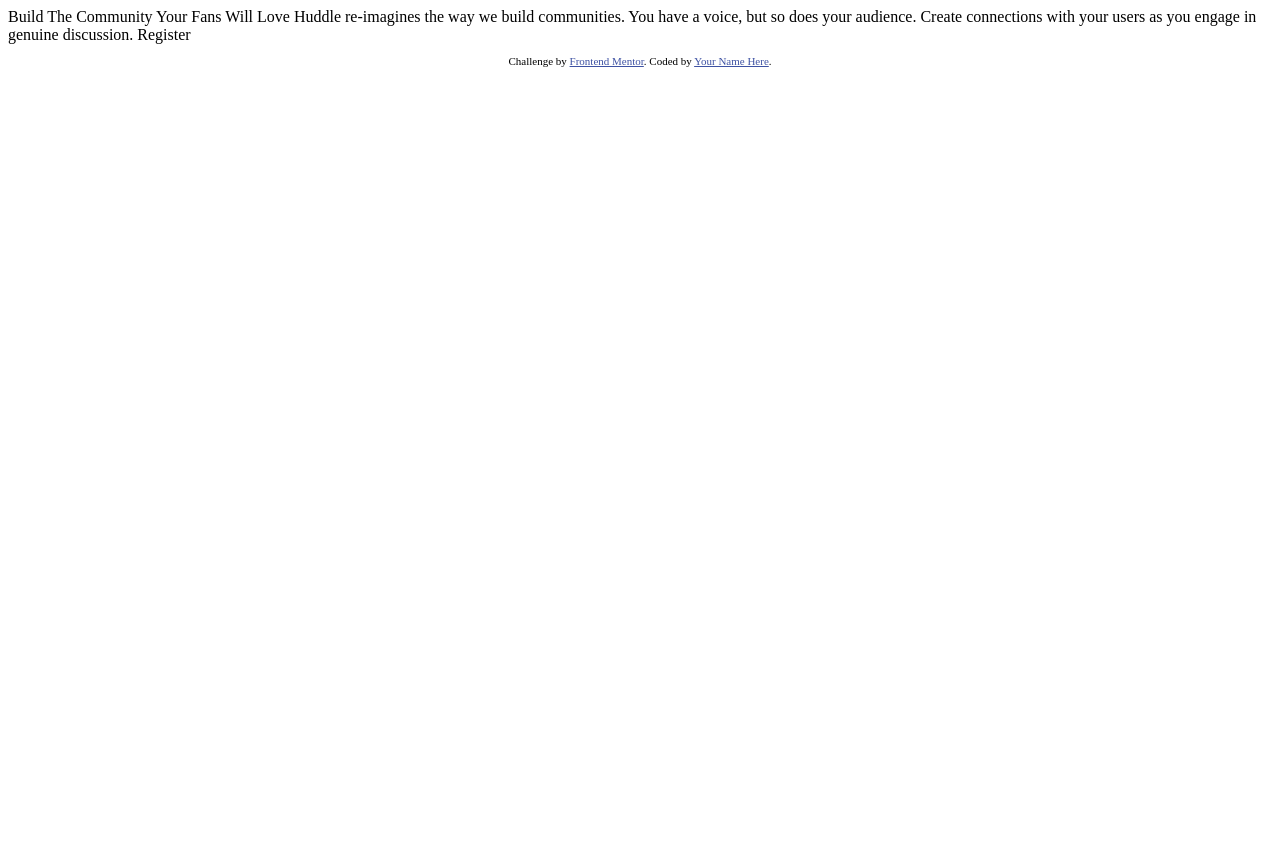
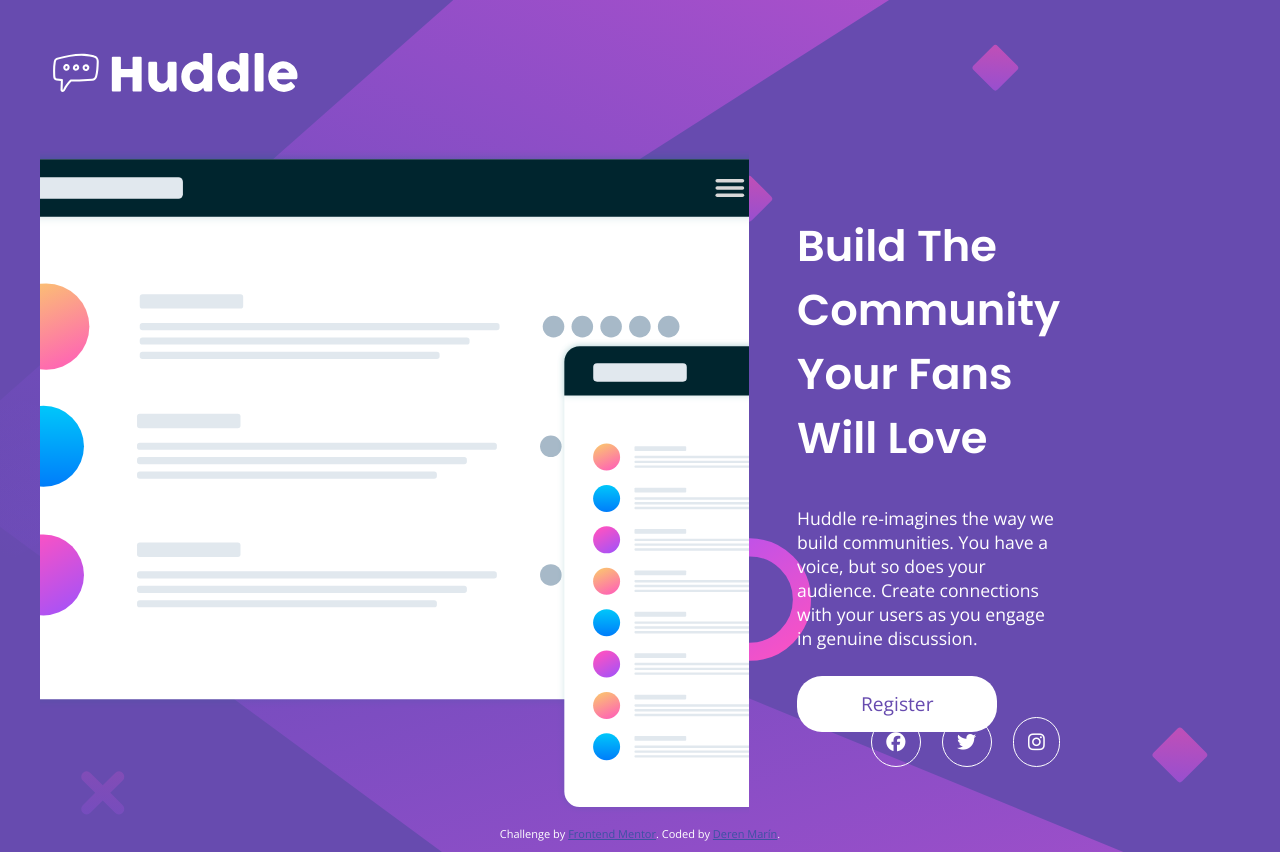
Before and after one commit to MorbitDemon/huddle-landing-page-with-single-introductory-section-master, a plain HTML site: page index.html in a window 1280 px wide. Before the commit the page ends 800 px from the top, so only its background shows below. Drawn offline with nearby package versions, Linux system fonts and the light colour scheme.

Commit message:
- Progress in the Desktop version.

```diff
--- /dev/null
+++ b/css/styles.css
@@ -0,0 +1,95 @@
+* {
+  box-sizing: border-box;
+}
+
+html {
+  --color-primary-700: hsl(257, 40%, 49%);
+  --color-secundary-300: hsl(300, 69%, 71%);
+
+  --font-heading: "Poppins", sans-serif;
+  --font-body: "Open Sans", sans-serif;
+}
+
+body {
+  margin: 0;
+  padding: 0;
+  left: 0;
+  background-color: var(--color-primary-700);
+  background-image: url("../images/bg-desktop.svg");
+  /* background-position: center; */
+  background-size: cover;
+  color: white;
+  font-family: var(--font-body);
+}
+
+header {
+  padding: 2.5rem;
+}
+
+main ul {
+  margin: 0;
+  width: 85%;
+}
+
+ul img {
+  object-fit: cover;
+}
+
+main li {
+  display: flex;
+  justify-content: space-between;
+}
+
+#item-content {
+  padding: 3rem;
+  /* flex-direction: column; */
+}
+
+h1 {
+  font-family: var(--font-heading);
+  font-weight: 600;
+  font-size: 2.7rem;
+  margin-top: 1rem;
+}
+
+#item-content p {
+  font-size: 1.1rem;
+  margin-bottom: 2.5rem;
+}
+
+#btn {
+  text-decoration: none;
+  color: var(--color-primary-700);
+  background-color: white;
+  padding: 0.9rem 4rem;
+  border-radius: 25px;
+  font-size: 1.2rem;
+}
+
+#icons {
+  /* margin: 0 5rem 15rem 0; */
+  text-align: end;
+  font-size: 1.2rem;
+}
+
+#icons i {
+  color: white;
+  border: 1px solid white;
+  border-radius: 30px;
+  padding: 0.9rem;
+  margin-left: 1rem;
+  align-self: flex-end;
+}
+
+#icons i:hover{
+  color: var(--color-secundary-300);
+  border-color: var(--color-secundary-300);
+}
+
+.attribution {
+  font-size: 11px;
+  text-align: center;
+}
+.attribution a {
+  color: hsl(228, 45%, 44%);
+}
--- a/index.html
+++ b/index.html
@@ -1,32 +1,67 @@
 <!DOCTYPE html>
 <html lang="en">
   <head>
-  <meta charset="UTF-8">
-  <meta name="viewport" content="width=device-width, initial-scale=1.0"> <!-- displays site properly based on user's device -->
+    <meta charset="UTF-8" />
+    <meta name="viewport" content="width=device-width, initial-scale=1.0" />
+    <!-- displays site properly based on user's device -->
+    <link rel="preconnect" href="https://fonts.googleapis.com" />
+    <link rel="preconnect" href="https://fonts.gstatic.com" crossorigin />
+    <link
+      href="https://fonts.googleapis.com/css2?family=Open+Sans&family=Poppins:wght@400;600&display=swap"
+      rel="stylesheet"
+    />
+    <script src="https://kit.fontawesome.com/c6fec1394c.js" crossorigin="anonymous"></script>
+    <link
+      rel="icon"
+      type="image/png"
+      sizes="32x32"
+      href="./images/favicon-32x32.png"
+    />
+    <link rel="stylesheet" href="./css/styles.css" />
 
-  <link rel="icon" type="image/png" sizes="32x32" href="./images/favicon-32x32.png">
-
-  <title>Frontend Mentor | Huddle landing page with single introductory section</title>
-
-  <!-- Feel free to remove these styles or customise in your own stylesheet 👍 -->
-  <style>
-    .attribution { font-size: 11px; text-align: center; }
-    .attribution a { color: hsl(228, 45%, 44%); }
-  </style>
+    <title>
+      Frontend Mentor | Huddle landing page with single introductory section
+    </title>
   </head>
   <body>
+    <header>
+      <img src="./images/logo.svg" alt="Huddle Logo" />
+    </header>
+    <main>
+      <section>
+        <ul>
+          <li>
+            <img
+              src="./images/illustration-mockups.svg"
+              alt="illustration mockups"
+            />
+            <div id="item-content">
+              <h1>Build The Community Your Fans Will Love</h1>
 
-  Build The Community Your Fans Will Love
+              <p>
+                Huddle re-imagines the way we build communities. You have a
+                voice, but so does your audience. Create connections with your
+                users as you engage in genuine discussion.
+              </p>
 
-  Huddle re-imagines the way we build communities. You have a voice, but so does your audience.
-  Create connections with your users as you engage in genuine discussion.
+              <a href="#" id="btn">Register</a>
 
-  Register
-
+              <div id="icons">
+                <a href=""><i class="fa-brands fa-facebook"></i></a>
+                <a href=""><i class="fa-brands fa-twitter" ></i></a>
+                <a href=""><i class="fa-brands fa-instagram"></i></a>
+              </div>
+            </div>
+          </li>
+        </ul>
+      </section>
+    </main>
     <footer>
       <p class="attribution">
-      Challenge by <a href="https://www.frontendmentor.io?ref=challenge" target="_blank">Frontend Mentor</a>.
-      Coded by <a href="#">Your Name Here</a>.
+        Challenge by
+        <a href="https://www.frontendmentor.io?ref=challenge" target="_blank"
+          >Frontend Mentor</a
+        >. Coded by <a href="https://github.com/MorbitDemon">Deren Marín</a>.
       </p>
     </footer>
   </body>
```
Lines whose indentation alone changed are shown as unchanged.
